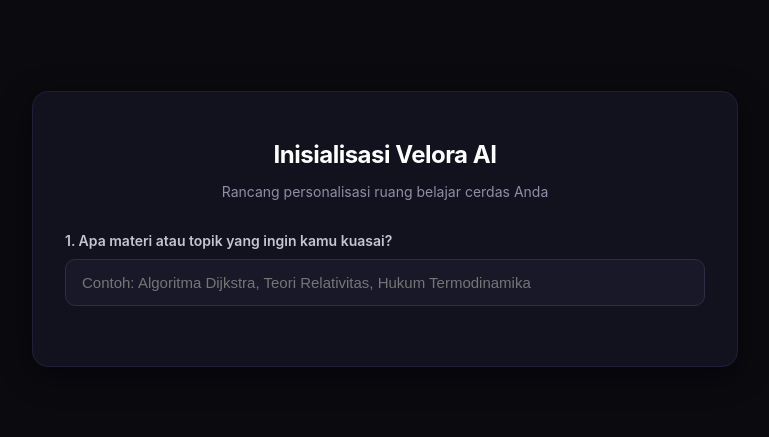
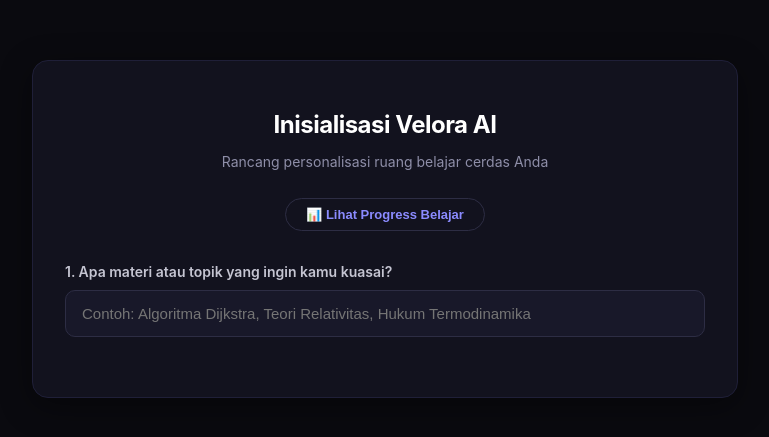
Before and after one commit to aufa-code/Velora-project, a React (Create React App) app in the folder frontend/: page / in a window 1280 px wide. Shown: the part 211-648 px from the top of the page, without its empty margins (255-1024 px from the left). Built offline with nearby package versions, Linux system fonts and the light colour scheme.

Commit message:
Add button to navigate to dashboard in Setup page

```diff
--- a/frontend/src/pages/Setup.jsx
+++ b/frontend/src/pages/Setup.jsx
@@ -231,6 +231,7 @@
                 <div style={styles.header}>
                     <h1 style={styles.title}>Inisialisasi Velora AI</h1>
                     <p style={styles.subtitle}>Rancang personalisasi ruang belajar cerdas Anda</p>
+                    <button onClick={() => navigate('/dashboard')} style={{marginTop:'14px',padding:'8px 20px',backgroundColor:'transparent',color:'#8b8bff',border:'1px solid #2d2d44',borderRadius:'100px',fontSize:'13px',fontWeight:600,cursor:'pointer'}}>📊 Lihat Progress Belajar</button>
                 </div>
 
                 {error && <div style={styles.errorMsg}>{error}</div>}
```
